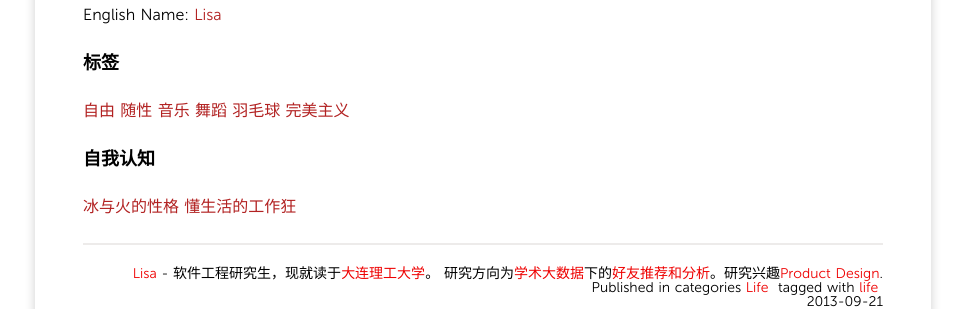
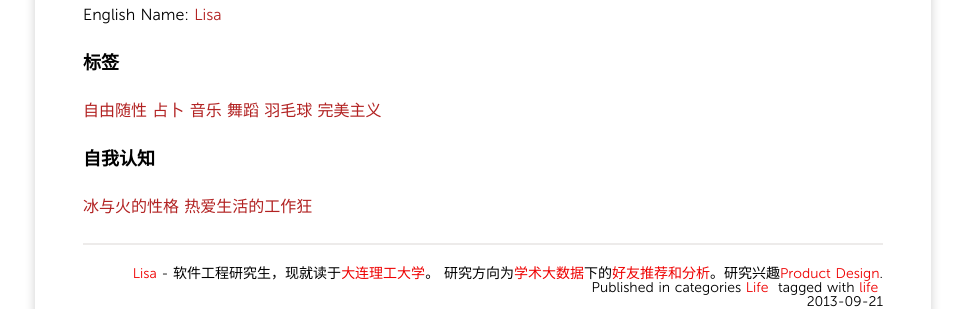
Before and after one commit to ruxia/ruxia.github.com, a Jekyll site: the page built from _posts/2013/2013-09-21-life.md, in a window 1280 px wide. Shown: the part 275-584 px from the top of the page, without its empty margins (157-1122 px from the left). Built offline with Jekyll 4.4.1, drawn with Linux system fonts in a browser that asks for light colours; nearby versions of some CDN libraries; Markdown is read by kramdown in place of the engine named in the settings; comment, search, counter and statistics services are not loaded.

Commit message:
change the myself intro

```diff
--- a/_posts/2013/2013-09-21-life.md
+++ b/_posts/2013/2013-09-21-life.md
@@ -12,7 +12,7 @@ tags:
 English Name: [Lisa]()
 
 ### 标签
-[自由]()  [随性]() [音乐]() [舞蹈]() [羽毛球]() [完美主义]()
+[自由随性]()  [占卜]() [音乐]() [舞蹈]() [羽毛球]() [完美主义]()
 
 ### 自我认知
-[冰与火的性格]() [懂生活的工作狂]()
+[冰与火的性格]() [热爱生活的工作狂]()
```
